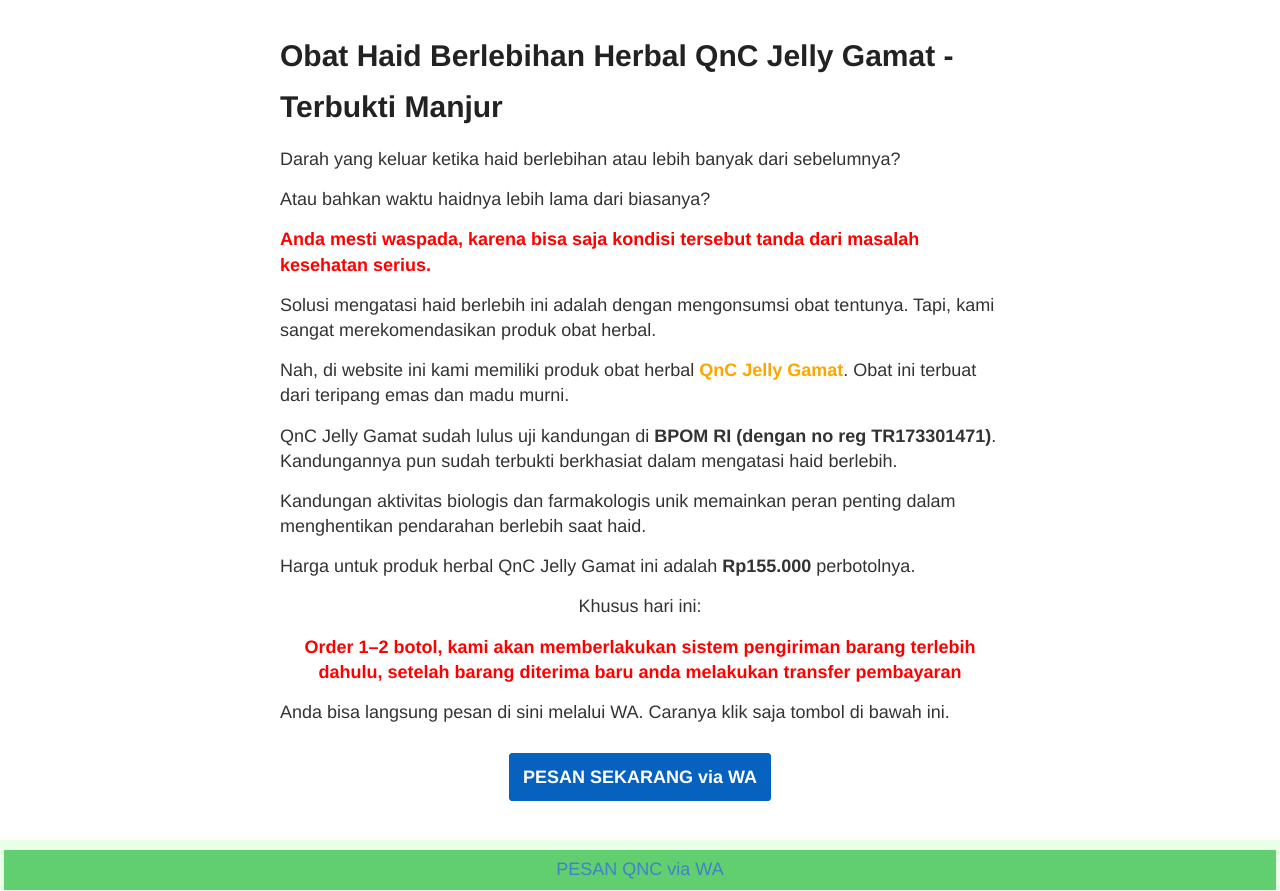
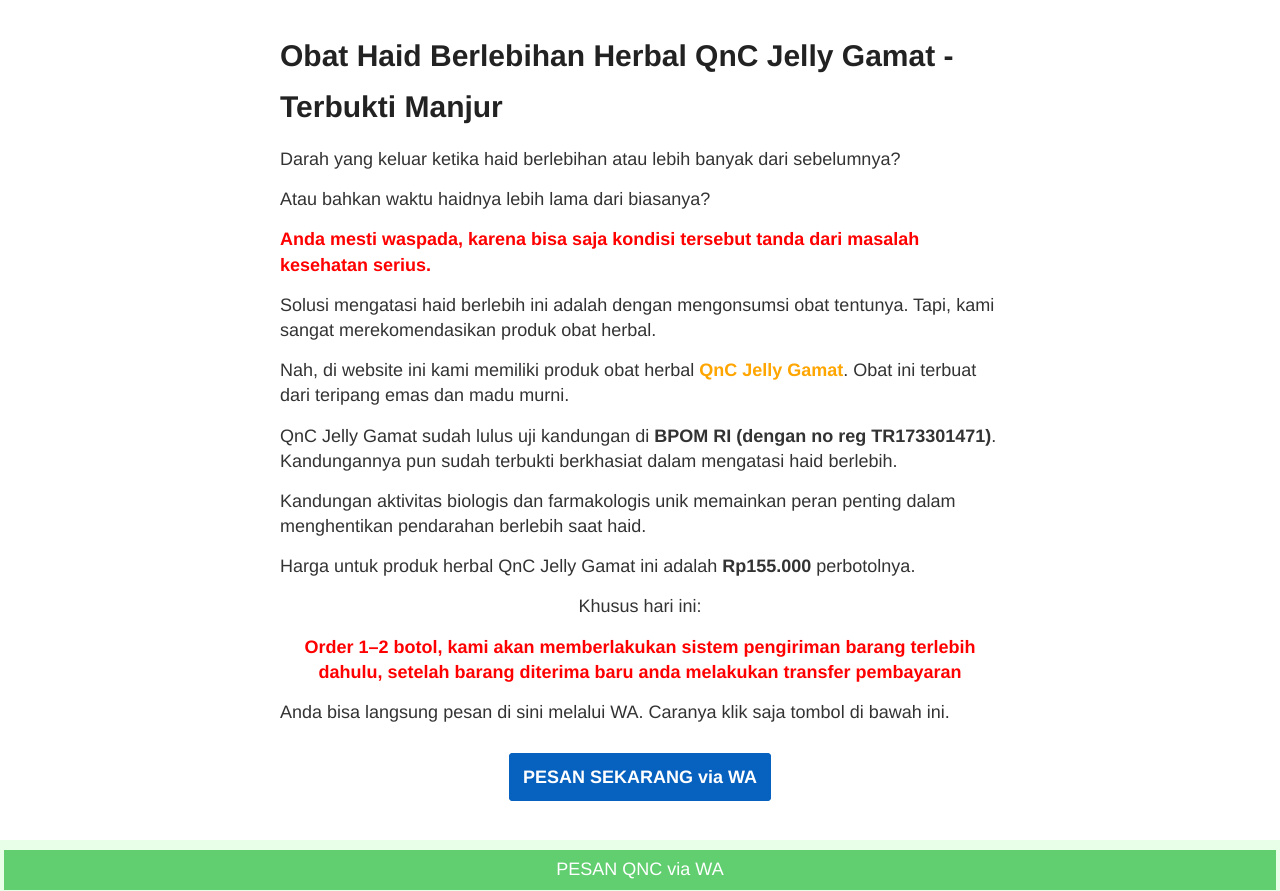
Before and after one commit to zeinherbal/zeinherbal.github.io, a Jekyll site: the page built from _posts/2019-12-14-obat-haid-berlebih.md, in a window 1280 px wide. Shown: the top 891 px of the page. Built offline with Jekyll 4.4.1, drawn with Linux system fonts in a browser that asks for light colours; grey boxes are pictures that could not be loaded.

Commit message:
Update 2019-12-14-obat-haid-berlebih.md

```diff
--- a/_posts/2019-12-14-obat-haid-berlebih.md
+++ b/_posts/2019-12-14-obat-haid-berlebih.md
@@ -115,6 +115,6 @@
 
 <div style="display: block;position: fixed;width: 100%;bottom: 0px;left: 0px;right: 0px;z-index: 2;padding: 10px 0px;overflow: hidden;border-radius: 0px;margin: 0px !important; background-color: #e8ffe8">
     <div style="width: 100%; height: 40px; display: flex; flex-direction: row; flex-wrap: wrap; padding: 0px 4px;">
-        <a style="display: flex; flex-direction: column; flex: 1 1 50%; padding: 0px 10px; align-items: center; justify-content: center; background-color: #61ce70;" href="https://api.whatsapp.com/send?phone=6282321005009&text=Saya%20pesan%20obat%20herbal%20QnC Jelly Gamat%20dengan%20format%20pesanan%3A%0A-%20Kode%20produk%3A%20YDH%0A-%20Jumlah%20pesanan%3A%20%0A-%20Nama%20lengkap%3A%0A-%20Alamat%3A%0A-%20No.%20Hp%2FTelepon%3A">PESAN QNC via WA</a>
+        <a style="color: white; display: flex; flex-direction: column; flex: 1 1 50%; padding: 0px 10px; align-items: center; justify-content: center; background-color: #61ce70;" href="https://api.whatsapp.com/send?phone=6282321005009&text=Saya%20pesan%20obat%20herbal%20QnC Jelly Gamat%20dengan%20format%20pesanan%3A%0A-%20Kode%20produk%3A%20YDH%0A-%20Jumlah%20pesanan%3A%20%0A-%20Nama%20lengkap%3A%0A-%20Alamat%3A%0A-%20No.%20Hp%2FTelepon%3A">PESAN QNC via WA</a>
     </div>
 </div>
```
